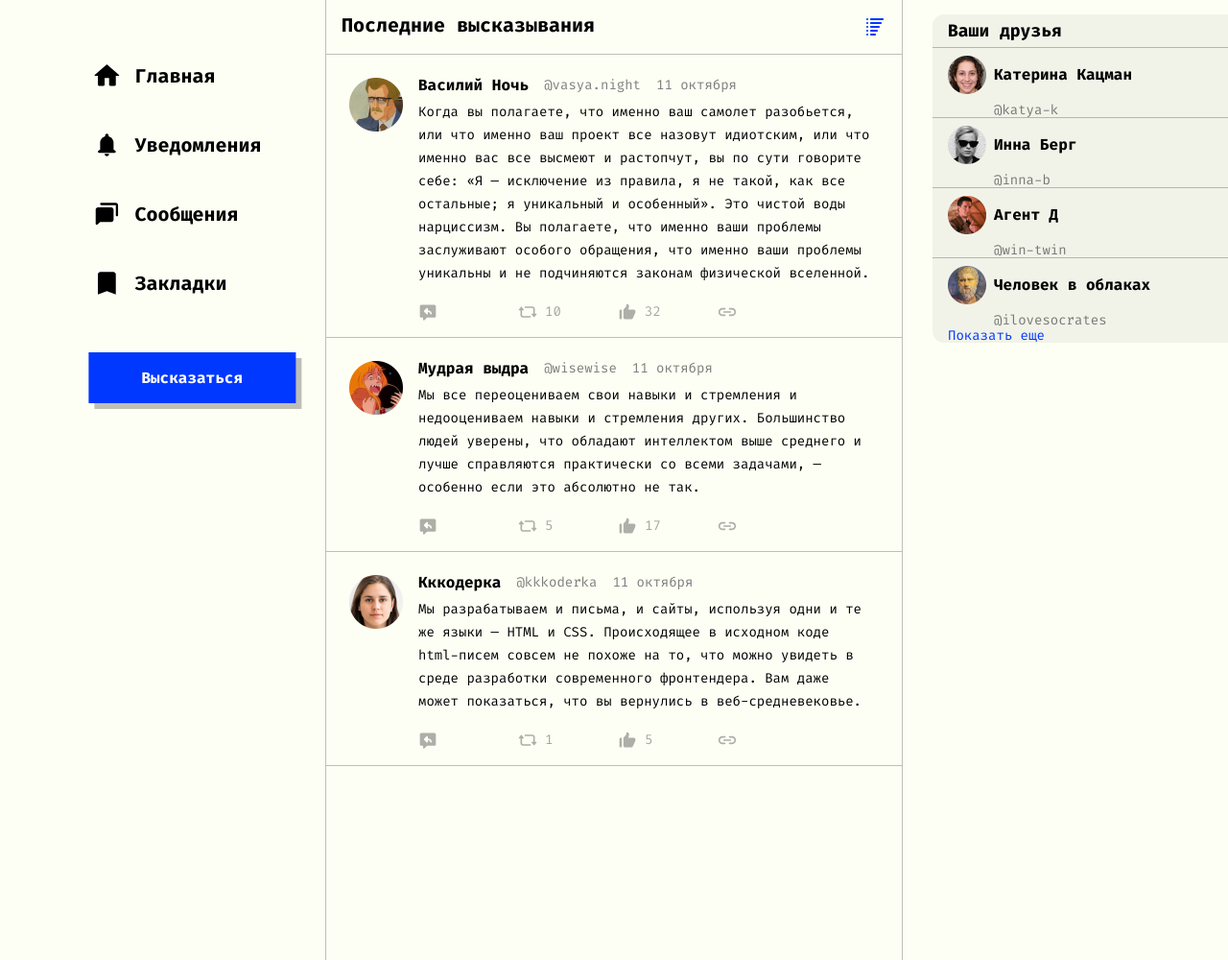
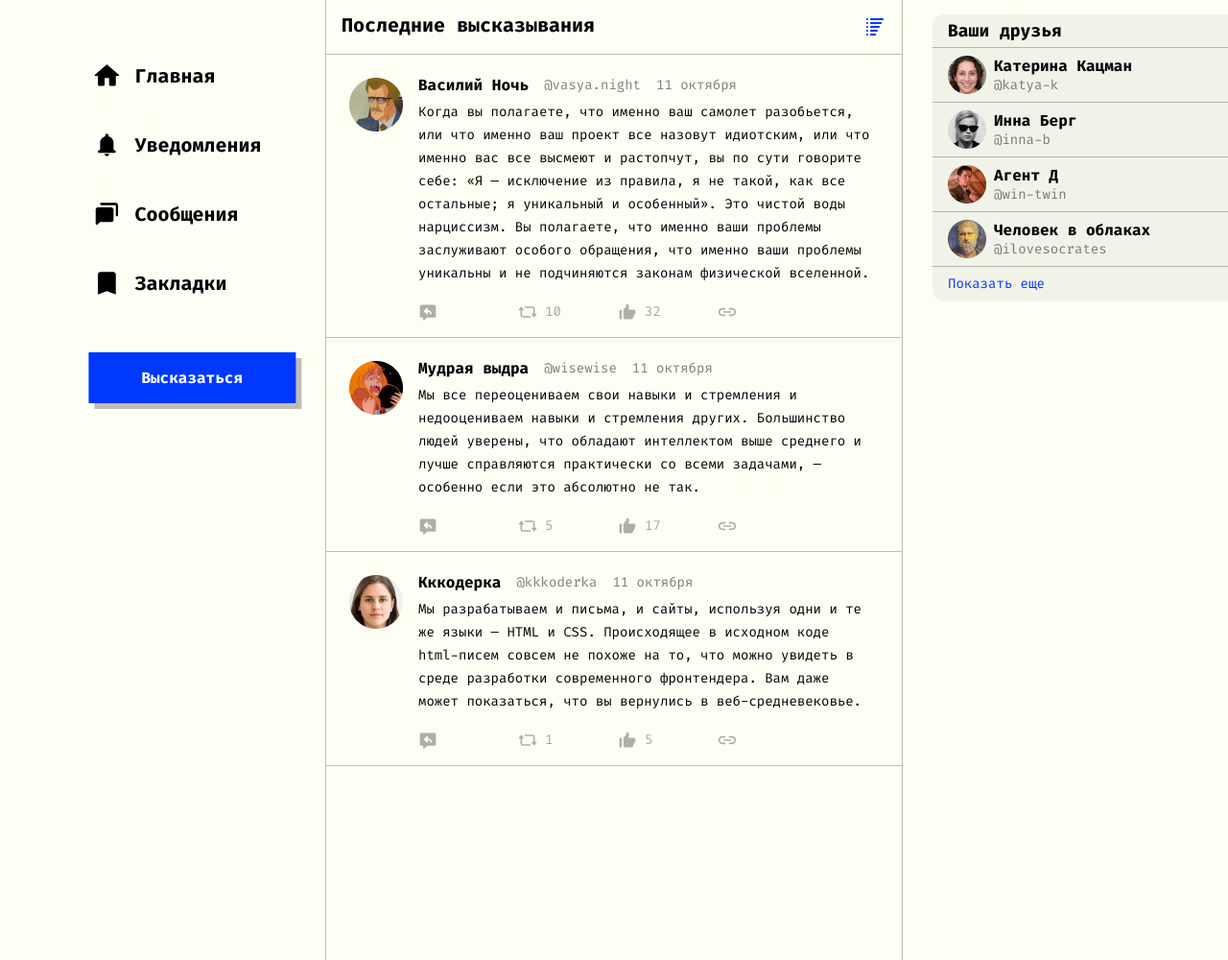
Before and after one commit to lilyakhmetova/hse-twi, a plain HTML site: page index.html in a window 1280 px wide. Shown: the whole page at 96% size. Drawn offline with Linux system fonts and the light colour scheme.

Commit message:
меню справа

```diff
--- a/index.html
+++ b/index.html
@@ -117,34 +117,36 @@
   <div class="friends">
     <h2>Ваши друзья</h2>
       <section>
-        <header>
           <img class="friend__ava" src="img/ava-katya.png" alt="">
-          <h3>Катерина Кацман</h3>
-        </header>
-        <span>@katya-k</span>
+          <header>
+            <h3>Катерина Кацман</h3>
+            <span>@katya-k</span>
+          </header>
       </section>
       <section>
+        <img class="friend__ava" src="img/ava-inna.png" alt="">
         <header>
-          <img class="friend__ava" src="img/ava-inna.png" alt="">
           <h3>Инна Берг</h3>
+          <span>@inna-b</span>
         </header>
-        <span>@inna-b</span>
       </section>
       <section>
+        <img class="friend__ava" src="img/ava-dale.png" alt="">
         <header>
-          <img class="friend__ava" src="img/ava-dale.png" alt="">
           <h3>Агент Д</h3>
+          <span>@win-twin</span>
         </header>
-        <span>@win-twin</span>
       </section>
       <section>
+        <img class="friend__ava" src="img/ava-platon.png" alt="">
         <header>
-          <img class="friend__ava" src="img/ava-platon.png" alt="">
           <h3>Человек в облаках</h3>
+          <span>@ilovesocrates</span>
         </header>
-        <span>@ilovesocrates</span>
       </section>
-      <a href="#">Показать еще</a>
+      <section class="showmore">
+        <a href="#">Показать еще</a>
+      </section>
   </div>
 </body>
 </html>
--- a/styles/main.css
+++ b/styles/main.css
@@ -207,17 +207,20 @@ main {
 
 .friends section {
   border-top: 1px solid rgba(0, 0, 0, 0.25);
+  display: flex;
+  align-items: center;
 }
 
 .friends section header {
   display: flex;
-  align-items: center;
+  flex-direction: column;
+  margin-left: 8px;
 }
 
 .friends h2 {
   font-size: 18px;
   font-weight: bold;
-  padding: 8px 0px 8px 16px;
+  padding: 8px 16px 8px 16px;
 }
 
 .friend__ava {
@@ -227,20 +230,22 @@ main {
 }
 
 .friends h3 {
-  ont-size: 16px;
+  font-size: 16px;
   font-weight: bold;
-  margin-left: 8px;
+  margin-bottom: 5px;
 }
 
 .friends section span {
   font-size: 14px;
   color: rgba(0, 0, 0, 0.5);
-  margin-left: 64px;
+}
+
+.showmore {
+  padding: 11px 16px 11px 16px;
 }
 
 .friends a {
   font-size: 14px;
   color: #0038FF;
-  padding: 8px 0px 8px 16px;
   text-decoration: none;
 }
```
